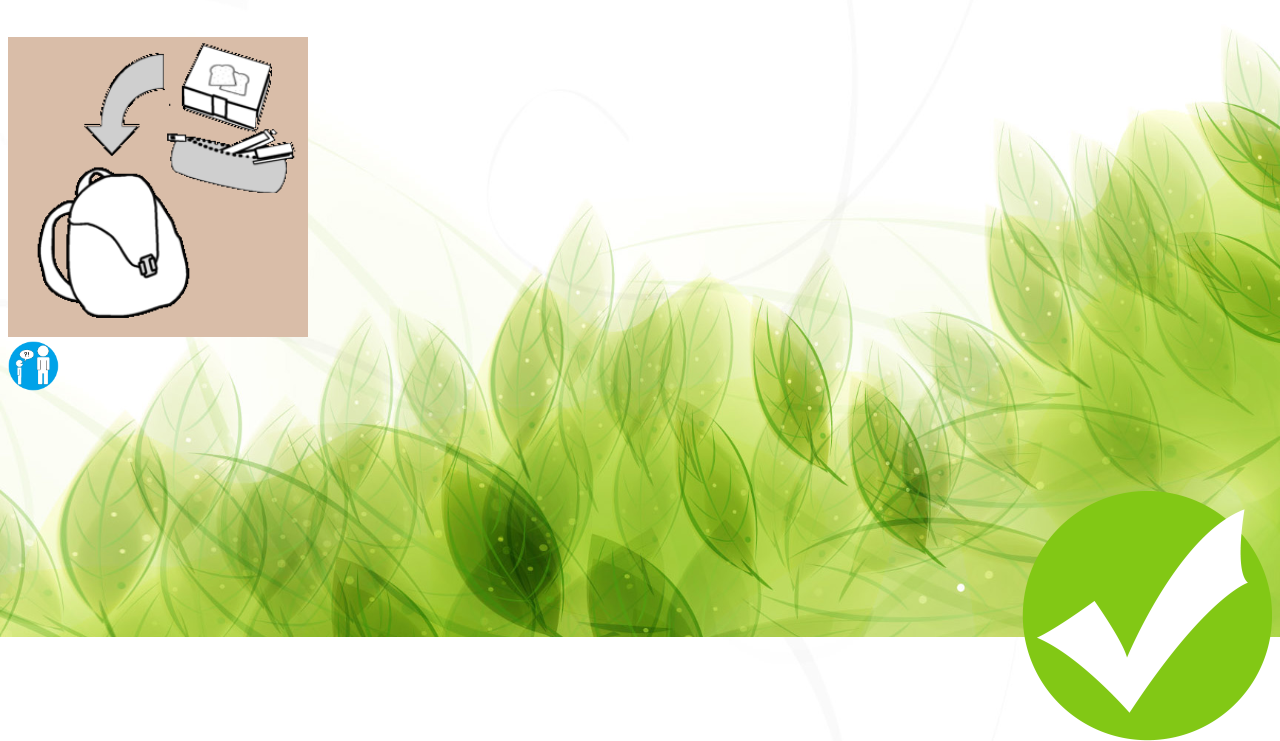
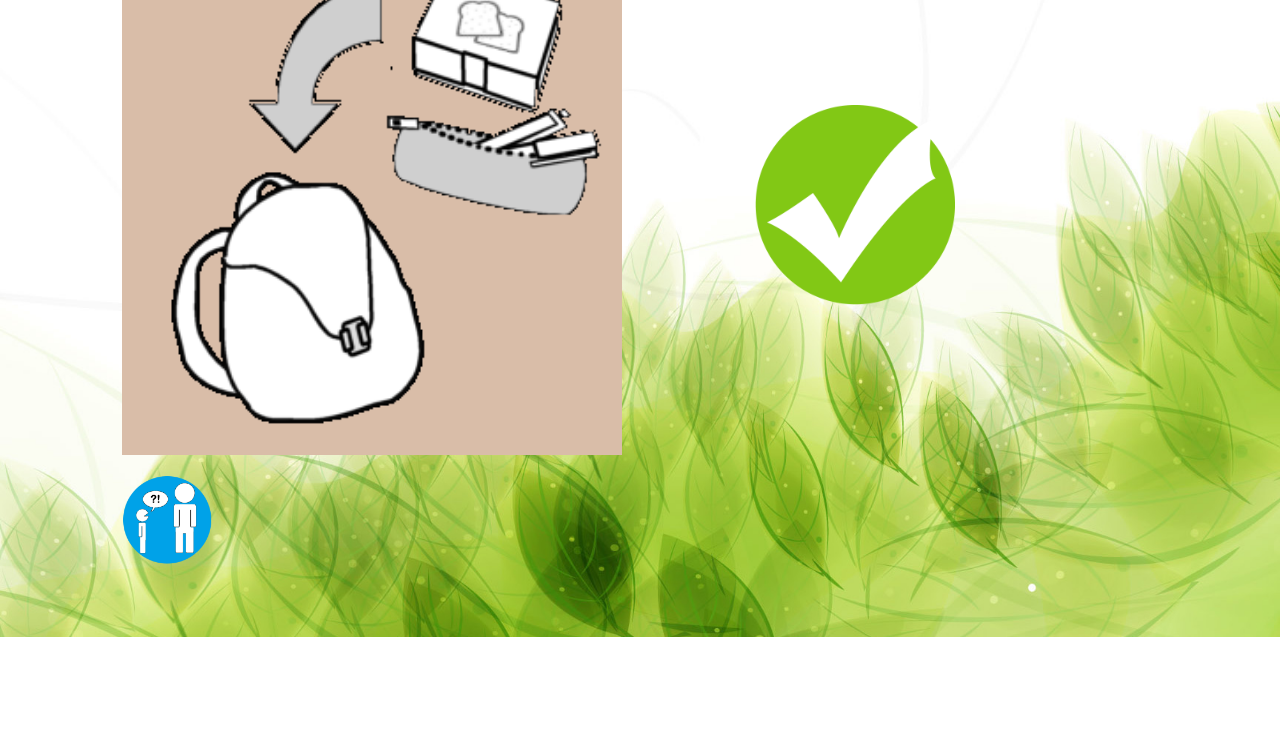
Before and after one commit to SaskiavanHeycop/WebApplicatieZorg, a plain HTML site: page tasinpakken.html in a window 1280 px wide. Shown: the part 163-904 px from the top of the page. After the commit the page ends 800 px from the top, so only its background shows below. Drawn offline with Linux system fonts and the light colour scheme.

Commit message:
opmaak klaar

```diff
--- a/stylesheet.css
+++ b/stylesheet.css
@@ -26,15 +26,16 @@ body{
 	padding: 1em;
 }
 #handeling{
-	height:700px;
+	height:500px;
 }
 #vink{
-	height:250px;
+	height:200px;
 	margin-top: 150px;
+	margin-left: 100px;
 }
 #help{
 	height:90px;
-	margin-top: 50px;
+	margin-top: 20px;
 }
 #overlay{
 	position: absolute;
@@ -54,8 +55,8 @@ body{
 #olimg img{
 	display: block;
 	margin: auto;
-	width: 80%;
-	height: 80%;
+	width: 60%;
+	height: 60%;
 	padding-top: 150px;
-	padding-left: 500px;
+	padding-left: 150px;
 }
--- a/tasinpakken.html
+++ b/tasinpakken.html
@@ -3,26 +3,40 @@
 	<head>
 		<meta charset = "UTF-8"/>
 		<title>Tas inpakken</title>
+		<link rel="stylesheet" type="text/css" href="bootstrap.css">
 		<link rel="stylesheet" type="text/css" href="stylesheet.css">
 		<script src="jquery-3.1.1.js"></script>
 		<script src="scripts.js"></script>
 	</head>
 	<body>
-		<header>
-			<h1> Tas inpakken</h1>
-		</header>
-			<div id="afbeelding">
-				<img src="afb/o_tasinpakken.png" alt="Rugzak met spullen" height="300"/>
-			</div>
-
-		<div id="overlay"></div>
-		<div id="olimg"><img src="afb/vink.png" height="500px"></div>
-
-		<footer>
-			<a href="help.html"><img src="afb/help.png" alt= "Help knop" height="50px" align=left></a>
-			<img src="afb/vink.png" alt= "Groene vink" height="150px" align=right id="vink">
-		</footer>
-
-
-	</body>
-	</html>
+		<div class="container-fluid">
+            <div class="row">
+                <div class="col-xs-12">
+			        <h1> Tas inpakken</h1>
+		        </div>
+		    </div>
+            <div class="row">
+                <div class="col-xs-1"> </div>
+                <div class="col-xs-5">
+                    <div id="afbeelding_handeling">
+				        <img src="afb/o_tasinpakken.png" alt="Rugzak met spullen" id="handeling">
+			        </div>
+			    </div>
+			    <div class="col-xs-5">
+                    <div id="afbeelding_vink">
+                        <img src="afb/vink.png" alt= "Groene vink" id="vink">
+                    </div>
+                </div>
+                <div class="col-xs-1"> </div>
+            </div>
+            <div class="row">
+                <div class="col-xs-1"> </div>
+                <div class="col-xs-11">
+                    <a href="help.html"><img src="afb/help.png" alt="Help knop" id="help"></a>
+                </div>
+            </div>
+        </div>
+        <div id="overlay"></div>
+        <div id="olimg"><img src="afb/vink.png"></div>
+    </body>
+</html>
```
Also changed, not shown: aankleden.html (+1 -1 lines), haardoen.html (+32 -17 lines), naarschool.html (+32 -18 lines), tandenpoetsenochtend.html (+2 -2 lines).
